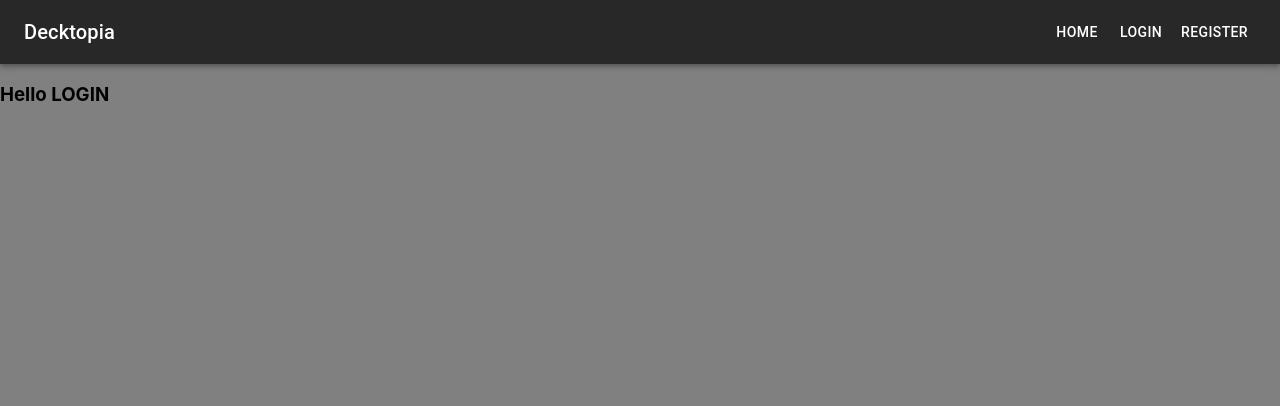
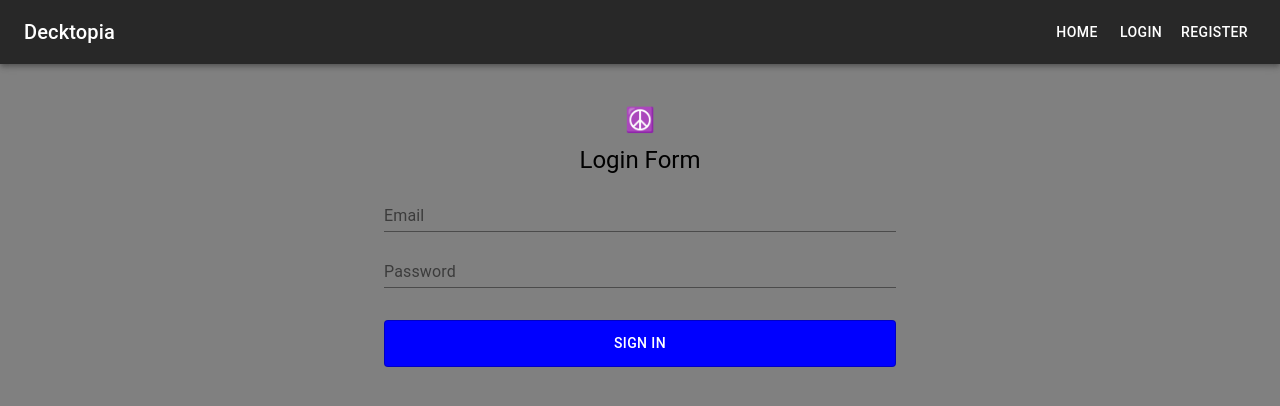
Before and after one commit to keepforever/deck-app-web, a React (Create React App) app: page /login in a window 1280 px wide. Shown: the top 406 px of the page. Built offline with nearby package versions, Linux system fonts and the light colour scheme.

Commit message:
login form

```diff
--- /dev/null
+++ b/src/comps/LoginForm/LoginForm.jsx
@@ -0,0 +1,109 @@
+import React, { Fragment } from 'react';
+// apollo
+import { useMutation } from '@apollo/react-hooks';
+// material-ui
+import TextField from '@material-ui/core/TextField';
+import Typography from '@material-ui/core/Typography';
+import Grid from '@material-ui/core/Grid';
+import Button from '@material-ui/core/Button';
+import CircularProgress from '@material-ui/core/CircularProgress';
+// locals
+import { useForm } from '../../hooks/useForm';
+import { useStyles } from './utils';
+// graphql
+import LOGIN_MUTATION from '../../graphql/m/LOGIN_MUTATION';
+import ALL_USERS_QUERY from '../../graphql/q/ALL_USERS';
+import ALL_DECKS_QUERY from '../../graphql/q/ALL_DECKS_QUERY';
+
+const RegisterForm = props => {
+    const classes = useStyles();
+    const [values, handleChange] = useForm({
+        email: '',
+        password: ''
+    });
+
+    const [login, { loading }] = useMutation(LOGIN_MUTATION, {
+        variables: values,
+        // you can refetch multiple queries, along with any variables associated
+        // with them using the refetchQueries option on useMutation.
+        refetchQueries: [{query: ALL_USERS_QUERY /* variables: {...} */}, {query: ALL_DECKS_QUERY}]
+        // Video on updating the cache manually with update
+        // https://www.youtube.com/watch?v=lQ7t20gFR14
+    });
+
+    const register = async () => {
+        console.log('\n', '\n', `values = `, values, '\n', '\n');
+        const { data: { login: loginResp } } = await login();
+        console.log('\n', '\n', `loginResp = `, loginResp, '\n', '\n');
+    };
+
+    return (
+        <Fragment>
+            {loading && (
+                <Grid container spacing={1} className={classes.container}>
+                    <CircularProgress />
+                </Grid>
+            )}
+
+            {!loading && (
+                <Grid container spacing={1} className={classes.container}>
+                    <Grid item>
+                        <Grid container className={classes.headingContainer}>
+                            <Grid item>
+                                <Typography variant="h5">
+                                    {loading ? 'Loading...' : '☮️'}
+                                </Typography>
+                            </Grid>
+                        </Grid>
+                    </Grid>
+                    <Grid item>
+                        <Grid container className={classes.headingContainer}>
+                            <Grid item>
+                                <Typography variant="h5">
+                                    Login Form
+                                </Typography>
+                            </Grid>
+                        </Grid>
+                    </Grid>
+                    <Grid item>
+                        <TextField
+                            name="email"
+                            id="email"
+                            type="email"
+                            label="Email"
+                            value={values.email}
+                            fullWidth
+                            onChange={handleChange}
+                        />
+                    </Grid>
+                    <Grid item>
+                        <TextField
+                            name="password"
+                            id="password"
+                            label="Password"
+                            type="password"
+                            value={values.password}
+                            fullWidth
+                            onChange={handleChange}
+                            // InputProps={{
+                            //     className: classes.input
+                            // }}
+                        />
+                    </Grid>
+                    <Grid item>
+                        <Button
+                            variant="outlined"
+                            className={classes.loginButton}
+                            fullWidth
+                            onClick={() => register()}
+                        >
+                            SIGN IN
+                        </Button>
+                    </Grid>
+                </Grid>
+            )}
+        </Fragment>
+    );
+};
+
+export default RegisterForm;
--- /dev/null
+++ b/src/comps/LoginForm/utils.js
@@ -0,0 +1,44 @@
+import { makeStyles } from '@material-ui/styles';
+
+export const useStyles = makeStyles(theme => ({
+    container: {
+        maxWidth: '600px',
+        padding: '40px',
+        display: 'flex',
+        flexDirection: 'column',
+        alignItems: 'stretch',
+        justifyContent: 'center'
+    },
+    headingContainer: {
+        display: 'flex',
+        flexDirection: 'column',
+        textAlign: 'center'
+    },
+    input: {
+        color: 'black',
+        background: 'white',
+        border: '1px solid grey',
+        fontSize: '14px',
+        padding: '5px 10px'
+    },
+    loginButton: {
+        background: 'blue',
+        color: 'white',
+        padding: '10px 0px',
+        marginBottom: '12px',
+        marginTop: '24px'
+    }
+}));
+
+export const makeString = length => {
+    var result = '';
+    var characters =
+        'ABCDEFGHIJKLMNOPQRSTUVWXYZabcdefghijklmnopqrstuvwxyz';
+    var charactersLength = characters.length;
+    for (var i = 0; i < length; i++) {
+        result += characters.charAt(
+            Math.floor(Math.random() * charactersLength)
+        );
+    }
+    return result;
+};
--- a/src/comps/TabNavigationWithRoutes.jsx
+++ b/src/comps/TabNavigationWithRoutes.jsx
@@ -1,14 +1,22 @@
 import React, { useState } from 'react';
 import { Route, Link } from 'react-router-dom';
+// material-ui
 import { withStyles } from '@material-ui/core/styles';
 import AppBar from '@material-ui/core/AppBar';
 import Tabs from '@material-ui/core/Tabs';
 import Tab from '@material-ui/core/Tab';
 import Typography from '@material-ui/core/Typography';
+// locals
+import GridDemo from './GridDemo';
+
 const styles = theme => ({
+    mainContainer: {
+        backgroundColor: 'grey'
+    },
     root: {
         flexGrow: 1,
-        backgroundColor: theme.palette.background.paper
+        backgroundColor: 'grey',
+        padding: '30px'
     },
     tabContent: {
         padding: theme.spacing(2)
@@ -24,26 +32,26 @@ function TabNavigationWithRoutes (props) {
         '\n',
         '\n'
     );
-    const { classes } = props;
+    const { classes, gridDemoData = [] } = props;
     const [value, setValue] = useState(0);
     const onChange = (e, value) => {
         setValue(value);
     };
     return (
-        <div className={classes.root}>
+        <div className={classes.mainContainer}>
             <AppBar position="static">
                 <Tabs value={value} onChange={onChange}>
-                    <Tab label="Item One" component={Link} to="/home/page1" />
-                    <Tab label="Item Two" component={Link} to="/home/page2" />
-                    <Tab label="Item Three" component={Link} to="/home/page3" />
+                    <Tab label="Decks" component={Link} to="/home/page1" />
+                    <Tab label="Add Deck" component={Link} to="/home/page2" />
+                    <Tab label="Friends" component={Link} to="/home/page3" />
                 </Tabs>
             </AppBar>
             <Route
                 path="/home/page1"
                 render={() => (
-                    <Typography component="div" className={classes.tabContent}>
-                        Item One
-                    </Typography>
+                    <div className={classes.root}>
+                        <GridDemo users={gridDemoData} />
+                    </div>
                 )}
             />
             <Route
--- /dev/null
+++ b/src/graphql/m/LOGIN_MUTATION.js
@@ -0,0 +1,15 @@
+import gql from 'graphql-tag';
+import USER_FRAGMENT from '../f/USER_FRAGMENT';
+
+export default gql`
+    mutation($email: String!, $password: String!) {
+        login(email: $email, password: $password) {
+            token
+            user {
+                ...UserInfo
+            }
+
+        }
+    }
+    ${USER_FRAGMENT}
+`;
--- a/src/pages/Home.jsx
+++ b/src/pages/Home.jsx
@@ -24,10 +24,7 @@ const Home = props => {
     `);
     return (
         <div>
-            <TabNavigationWithRoutes />
-            <div style={{ padding: '30px' }}>
-                {data && data.feedUsers && <GridDemo users={data.feedUsers} />}
-            </div>
+            <TabNavigationWithRoutes gridDemoData={data && data.feedUsers} />
         </div>
     );
 };
--- a/src/pages/Login.jsx
+++ b/src/pages/Login.jsx
@@ -3,6 +3,7 @@ import { useQuery } from '@apollo/react-hooks';
 import ALL_DECKS_QUERY from '../graphql/q/ALL_DECKS_QUERY';
 import ALL_USERS_QUERY from '../graphql/q/ALL_USERS';
 // locals
+import LoginForm from '../comps/LoginForm/LoginForm';
 
 const Login = props => {
     const { data: dataDeck, loading: loadingDeck } = useQuery(ALL_DECKS_QUERY);
@@ -20,10 +21,15 @@ const Login = props => {
     #########################################################
     `);
     return (
-        <div>
-            <h3>Hello LOGIN</h3>
-            {loadingDeck && <p>loading deck... </p>}
-            {loadingUser && <p>loading user... </p>}
+        <div
+            style={{
+                display: 'flex',
+                flexDirection: 'column',
+                justifyContent: 'center',
+                alignItems: 'center'
+            }}
+        >
+            <LoginForm />
         </div>
     );
 };
```
